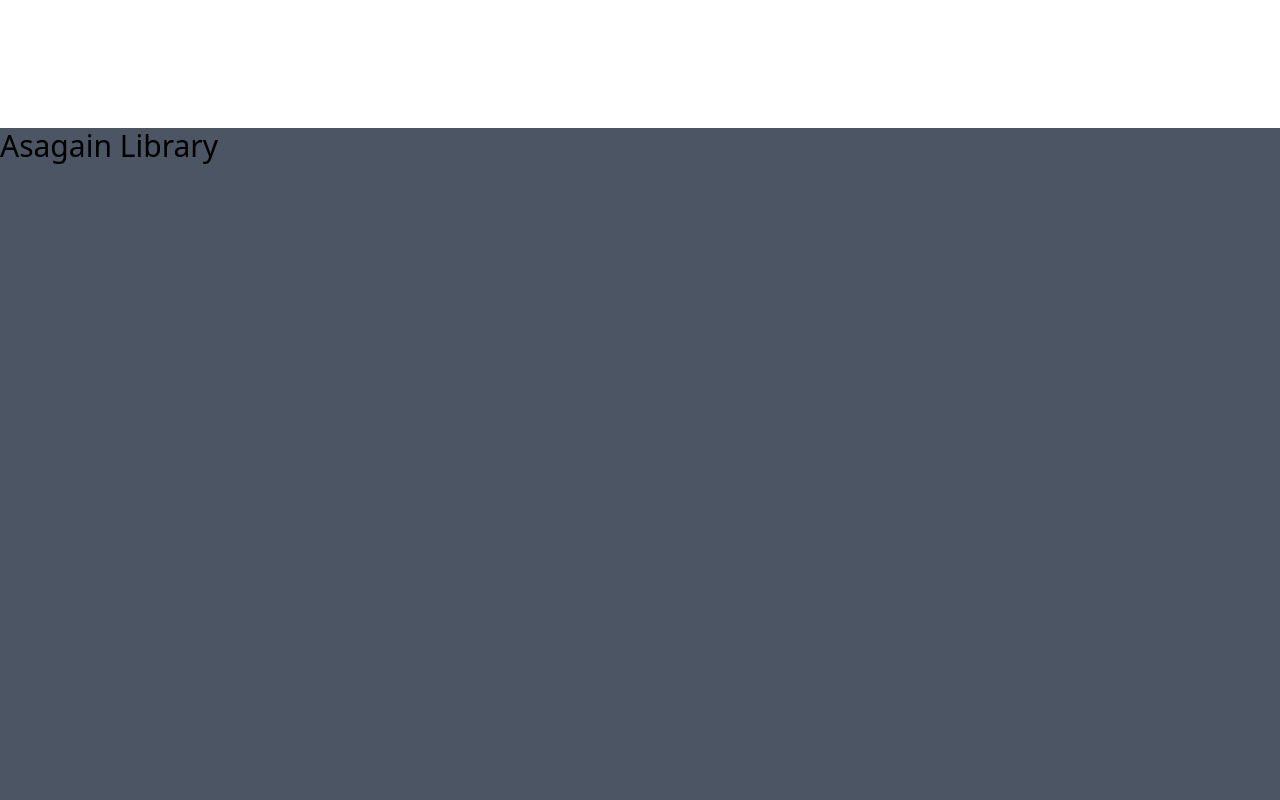
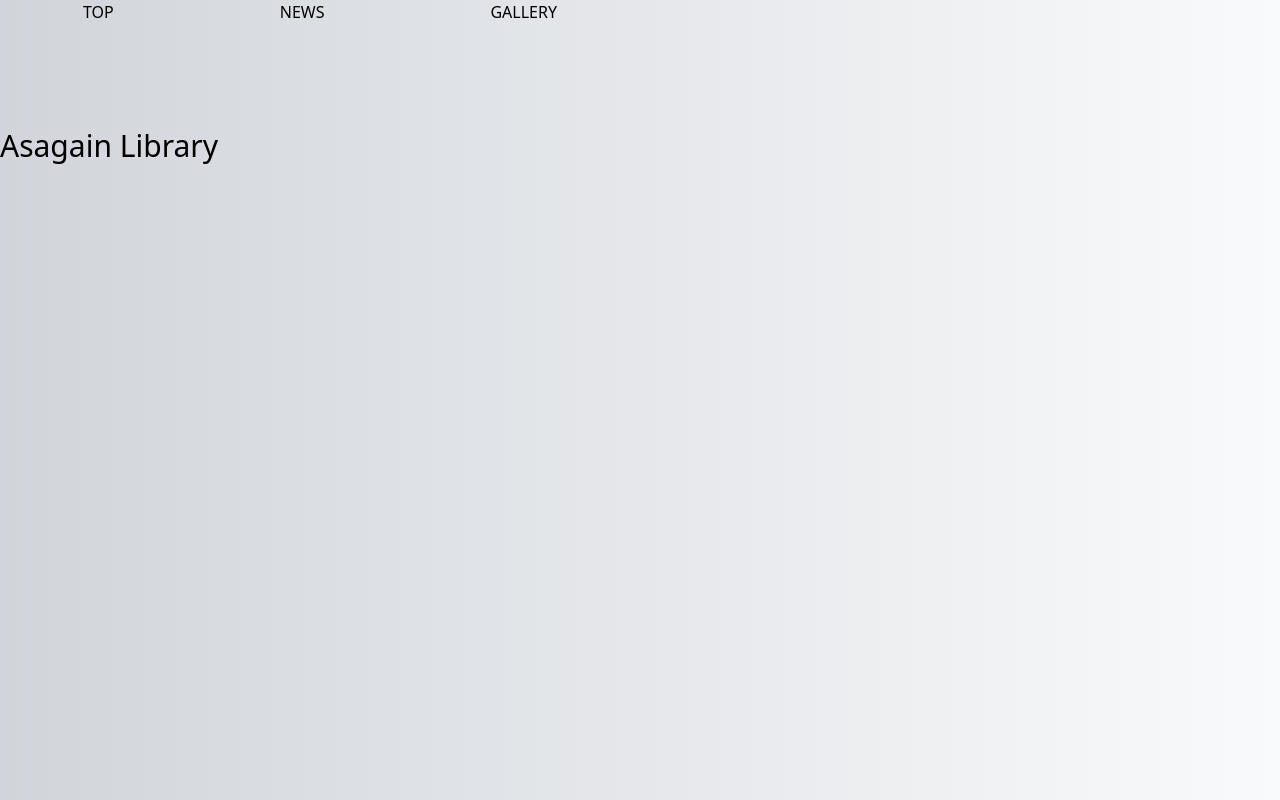
Before and after one commit to toasahi/asagain_library, a Next.js app: page / in a window 1280 px wide. Built offline with nearby package versions, Linux system fonts and the light colour scheme.

Commit message:
Add bg style

```diff
--- a/components/layouts/Header.tsx
+++ b/components/layouts/Header.tsx
@@ -2,8 +2,14 @@ import { memo } from 'react';
 
 export const Header = memo(() => {
   return (
-    <header className="bg-white w-full sm:sticky lg:h-32">
-      <nav></nav>
+    <header className="w-full sm:sticky lg:h-32">
+      <nav>
+        <ul className="flex justify-around w-1/2">
+          <li><a href=".">TOP</a></li>
+          <li><a href=".">NEWS</a></li>
+          <li><a href=".">GALLERY</a></li>
+        </ul>
+      </nav>
     </header>
   );
 });
--- a/pages/_document.tsx
+++ b/pages/_document.tsx
@@ -5,7 +5,7 @@ class MyDocument extends Document {
     return (
       <Html lang="ja">
         <Head />
-        <body className="bg-gray-600">
+        <body className="bg-gradient-to-r from-gray-300 to-gray-50">
           <Main />
           <NextScript />
         </body>
--- a/tailwind.config.js
+++ b/tailwind.config.js
@@ -2,10 +2,19 @@ module.exports = {
   purge: ['./pages/**/*.{js,ts,jsx,tsx}', './components/**/*.{js,ts,jsx,tsx}'],
   darkMode: false, // or 'media' or 'class'
   theme: {
-    extend: {},
+    extend: {
+      backgroundColor: theme => ({
+        ...theme('colors'),
+        'primary': '#E9E3DF',
+        'secondary': '#0088a2',
+        'danger': '#e3342f',
+       })
+    },
   },
   variants: {
-    extend: {},
+    extend: {
+      backgroundColor:['active']
+    },
   },
   plugins: [],
 };
```
